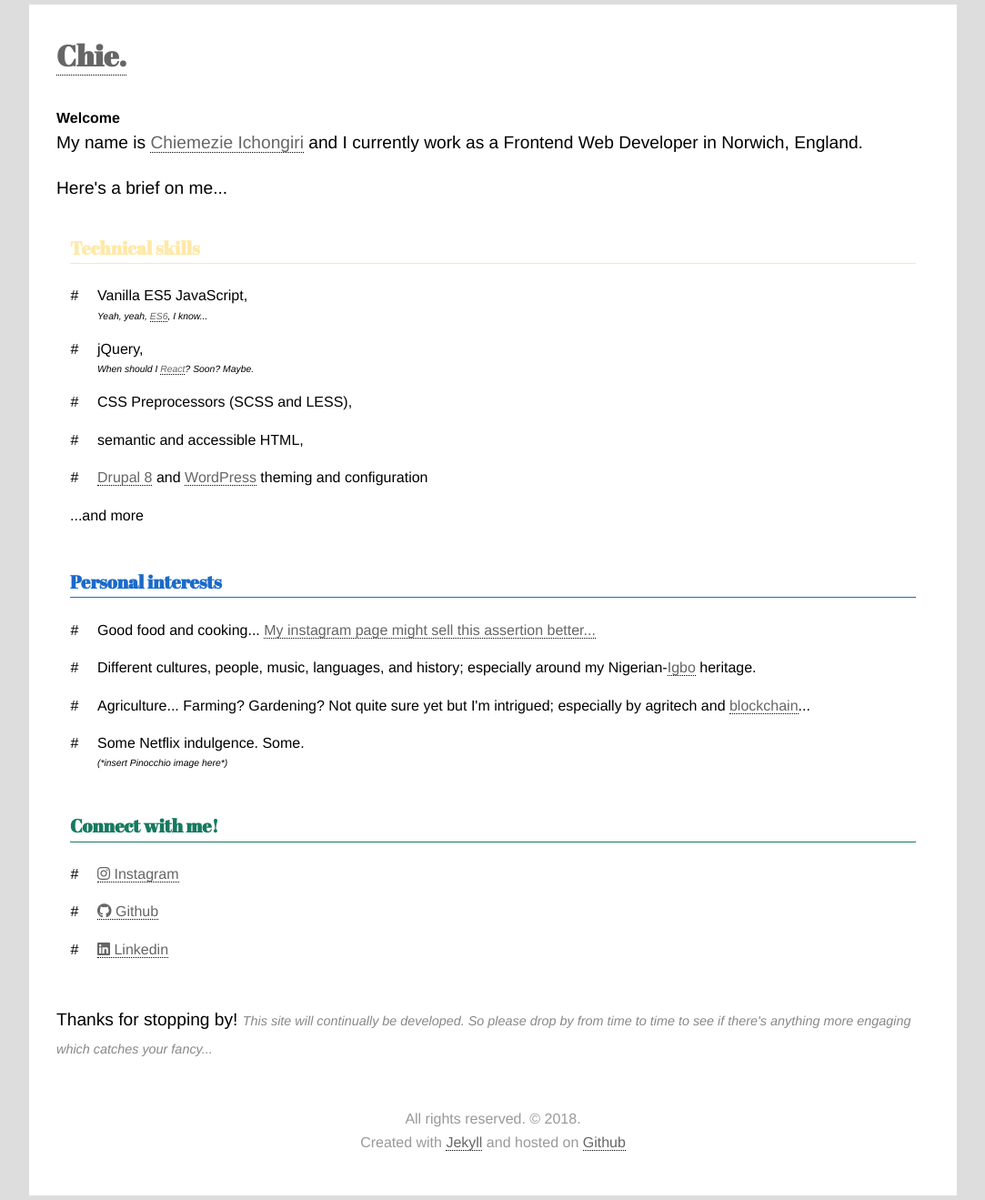
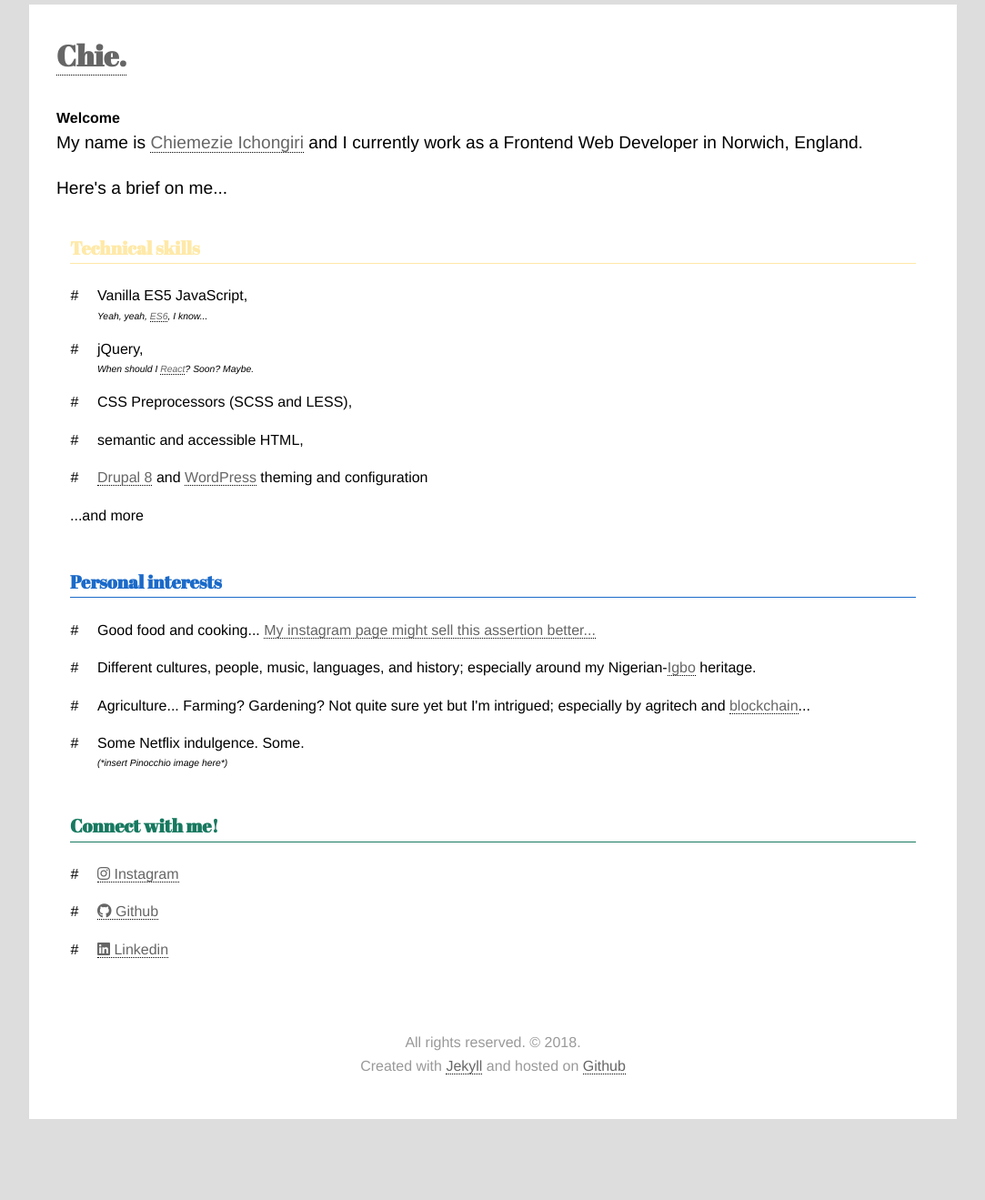
Before and after one commit to chiich/portfolio, a Jekyll site: the page built from index.html, in a window 1280 px wide. Shown: the whole page at 91% size, without its empty margins (98-1181 px from the left). Built offline with Jekyll 4.4.1, drawn with Linux system fonts in a browser that asks for light colours; nearby versions of some CDN libraries; after the commit the page ends 1235 px from its top, so only the background shows below that.

Commit message:
Tides-a-changing

```diff
--- a/index.html
+++ b/index.html
@@ -41,7 +41,3 @@
 
   </div></div>
 </div>
-
-<div>
-  <p>Thanks for stopping by! <span>This site will continually be developed. So please drop by from time to time to see if there's anything more engaging which catches your fancy...</span></p>
-</div>
```
